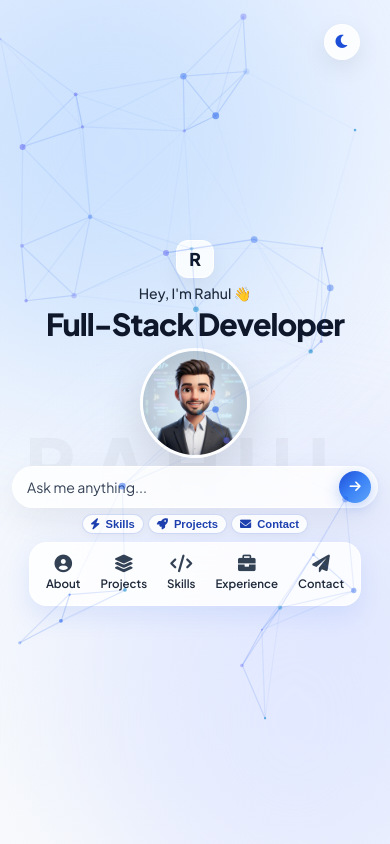
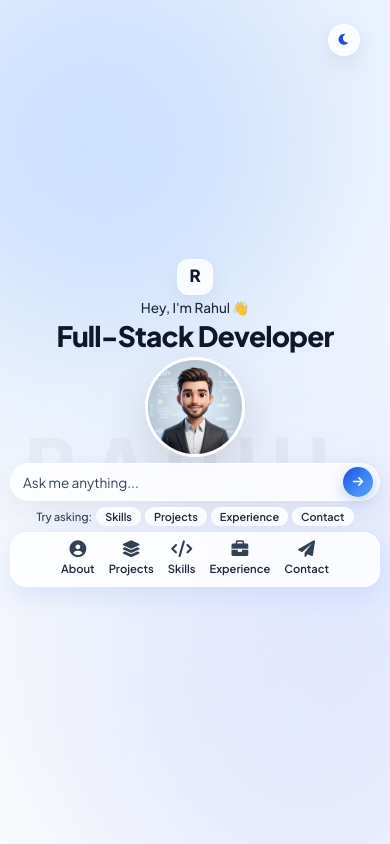
Before and after one commit to RahulSharma128/Rahulsharma128.github.io, a plain HTML site: page index.html in a window 390 px wide. Drawn offline with nearby package versions, Linux system fonts and the light colour scheme.

Commit message:
fix: Lock mobile home hero viewport with 100dvh scroll-lock, move particles.js to z-index:0 behind all pages with transparent section backgrounds, and redesign AI micro-prompt pills

```diff
--- a/index.html
+++ b/index.html
@@ -87,11 +87,13 @@
                 </button>
             </form>
 
-            <!-- AI Suggestion Quick Chips -->
-            <div class="ai-suggestion-chips">
-                <button type="button" class="chip-btn" onclick="submitAIQuery('skills')"><i class="fas fa-bolt"></i> Skills</button>
-                <button type="button" class="chip-btn" onclick="submitAIQuery('projects')"><i class="fas fa-rocket"></i> Projects</button>
-                <button type="button" class="chip-btn" onclick="submitAIQuery('contact')"><i class="fas fa-envelope"></i> Contact</button>
+            <!-- AI Suggestion Micro-Prompt Row -->
+            <div class="ai-suggestions-prompt">
+                <span class="prompt-label">Try asking:</span>
+                <button type="button" class="prompt-pill" onclick="submitAIQuery('skills')">Skills</button>
+                <button type="button" class="prompt-pill" onclick="submitAIQuery('projects')">Projects</button>
+                <button type="button" class="prompt-pill" onclick="submitAIQuery('experience')">Experience</button>
+                <button type="button" class="prompt-pill" onclick="submitAIQuery('contact')">Contact</button>
             </div>
 
             <!-- Bottom Floating Navigation Dock -->
--- a/script.js
+++ b/script.js
@@ -849,6 +849,7 @@ function navigateToView(viewId, event) {
 
     if (!viewId || viewId === 'home') {
         // Show Clean Hero Home
+        document.body.classList.add('home-view-active');
         if (appViewContainer) {
             appViewContainer.classList.remove('active-view');
             setTimeout(() => {
@@ -867,6 +868,7 @@ function navigateToView(viewId, event) {
     }
 
     // Hide Hero, Show Section View Container
+    document.body.classList.remove('home-view-active');
     if (heroSection) {
         heroSection.style.opacity = '0';
         setTimeout(() => {
@@ -1039,6 +1041,8 @@ window.addEventListener('load', () => {
     const hash = window.location.hash.replace('#', '');
     if (hash && ['about', 'skills', 'experience', 'projects', 'contact'].includes(hash)) {
         navigateToView(hash);
+    } else {
+        document.body.classList.add('home-view-active');
     }
 });
 
--- a/styles.css
+++ b/styles.css
@@ -158,7 +158,7 @@ p, li, span {
     left: 0;
     width: 100vw;
     height: 100vh;
-    z-index: 5;
+    z-index: 0;
     pointer-events: none;
 }
 
@@ -583,7 +583,7 @@ section {
    ========================================================================== */
 
 .about {
-    background-color: var(--bg-main);
+    background-color: transparent !important;
 }
 
 .about-content {
@@ -1457,6 +1457,16 @@ section {
 /* ==========================================================================
    STITCH SCREEN 2 (DEFAULT HERO HOME) LAYOUT STYLES
    ========================================================================== */
+/* Body Home View Lock Rule */
+body.home-view-active {
+    height: 100vh !important;
+    height: 100dvh !important;
+    max-height: 100vh !important;
+    overflow: hidden !important;
+    position: fixed;
+    width: 100%;
+}
+
 .hero-stitch-screen2 {
     height: 100vh;
     height: 100dvh;
@@ -1466,7 +1476,7 @@ section {
     align-items: center;
     justify-content: space-between;
     position: relative;
-    padding: 40px 20px 24px 20px;
+    padding: 30px 20px 20px 20px;
     background: var(--bg-hero-gradient);
     overflow: hidden;
     text-align: center;
@@ -1505,8 +1515,8 @@ section {
 }
 
 .brand-logo-badge {
-    width: 48px;
-    height: 48px;
+    width: 46px;
+    height: 46px;
     background: var(--pill-bg);
     backdrop-filter: blur(16px);
     border-radius: 16px;
@@ -1516,9 +1526,9 @@ section {
     box-shadow: 0 10px 25px rgba(0, 0, 0, 0.06);
     border: 1px solid var(--pill-border);
     font-weight: 800;
-    font-size: 1.4rem;
+    font-size: 1.35rem;
     color: var(--text-primary);
-    margin-bottom: 12px;
+    margin-bottom: 10px;
     transition: transform 0.3s ease;
     cursor: pointer;
 }
@@ -1528,29 +1538,29 @@ section {
 }
 
 .greeting-tag {
-    font-size: 1.15rem;
+    font-size: 1.1rem;
     color: var(--text-secondary);
     font-weight: 500;
-    margin-bottom: 6px;
+    margin-bottom: 4px;
 }
 
 .screen2-headline {
-    font-size: 3.4rem;
+    font-size: 3.2rem;
     font-weight: 800;
     color: var(--text-primary);
-    margin: 0 0 20px 0;
+    margin: 0 0 16px 0;
     letter-spacing: -1.5px;
     line-height: 1.1;
 }
 
 .avatar-memoji-container {
-    width: 180px;
-    height: 180px;
+    width: 170px;
+    height: 170px;
     border-radius: 50%;
     overflow: hidden;
     box-shadow: 0 20px 45px rgba(0, 0, 0, 0.12);
     border: 4px solid var(--pill-border);
-    margin-bottom: 20px;
+    margin-bottom: 16px;
     transition: transform 0.35s cubic-bezier(0.34, 1.56, 0.64, 1), box-shadow 0.35s ease;
     background: linear-gradient(180deg, rgba(241, 245, 249, 0.8) 0%, rgba(226, 232, 240, 0.8) 100%);
     flex-shrink: 0;
@@ -1578,7 +1588,7 @@ section {
     display: flex;
     align-items: center;
     box-shadow: 0 12px 35px rgba(0, 0, 0, 0.06);
-    margin-bottom: 12px;
+    margin-bottom: 10px;
     transition: box-shadow 0.25s, border-color 0.25s, transform 0.25s;
 }
 
@@ -1593,7 +1603,7 @@ section {
     background: transparent;
     outline: none;
     width: 100%;
-    font-size: 0.98rem;
+    font-size: 0.95rem;
     color: var(--text-primary);
     font-family: inherit;
 }
@@ -1603,8 +1613,8 @@ section {
 }
 
 .ai-search-btn {
-    width: 38px;
-    height: 38px;
+    width: 36px;
+    height: 36px;
     background: var(--accent-gradient);
     color: #ffffff;
     border: none;
@@ -1613,7 +1623,7 @@ section {
     display: flex;
     align-items: center;
     justify-content: center;
-    font-size: 0.9rem;
+    font-size: 0.88rem;
     transition: background 0.2s, transform 0.2s;
     flex-shrink: 0;
     box-shadow: 0 4px 15px rgba(37, 99, 235, 0.3);
@@ -1623,37 +1633,43 @@ section {
     transform: scale(1.08);
 }
 
-/* AI Suggestion Chips */
-.ai-suggestion-chips {
-    display: flex;
+/* AI Suggestion Micro-Prompt Row */
+.ai-suggestions-prompt {
+    display: flex;
+    align-items: center;
+    justify-content: center;
     gap: 8px;
-    margin-bottom: 24px;
-    justify-content: center;
+    margin-bottom: 20px;
     flex-wrap: wrap;
 }
 
-.chip-btn {
+.prompt-label {
+    font-size: 0.78rem;
+    color: var(--text-muted);
+    font-weight: 500;
+}
+
+.prompt-pill {
     background: var(--pill-bg);
-    border: 1px solid var(--tag-border);
-    color: var(--tag-text);
-    padding: 5px 14px;
-    border-radius: 50px;
-    font-size: 0.8rem;
+    border: 1px solid var(--pill-border);
+    color: var(--text-secondary);
+    padding: 3px 12px;
+    border-radius: 12px;
+    font-size: 0.75rem;
     font-weight: 600;
     cursor: pointer;
-    display: inline-flex;
-    align-items: center;
-    gap: 6px;
     transition: all 0.2s ease;
     backdrop-filter: blur(12px);
-    box-shadow: 0 2px 8px rgba(0, 0, 0, 0.03);
-}
-
-.chip-btn:hover {
-    background: var(--accent-primary);
+    box-shadow: 0 2px 8px rgba(0, 0, 0, 0.02);
+    font-family: inherit;
+}
+
+.prompt-pill:hover {
+    background: var(--accent-gradient);
     color: #ffffff;
-    transform: translateY(-2px);
-    box-shadow: 0 4px 15px rgba(37, 99, 235, 0.25);
+    border-color: transparent;
+    transform: translateY(-1px);
+    box-shadow: 0 4px 12px rgba(37, 99, 235, 0.25);
 }
 
 .bottom-dock-nav {
@@ -1793,7 +1809,7 @@ section {
 
 @media (max-width: 768px) {
     .hero-stitch-screen2 {
-        padding: 16px 12px 14px 12px;
+        padding: 12px 10px 10px 10px;
         height: 100vh;
         height: 100dvh;
         max-height: 100vh;
@@ -1801,77 +1817,89 @@ section {
     }
 
     .hero-top-controls {
-        top: 10px;
-        right: 12px;
+        top: 8px;
+        right: 10px;
+    }
+
+    .hero-theme-toggle {
+        width: 32px;
+        height: 32px;
+        font-size: 0.78rem;
     }
 
     .brand-logo-badge {
-        width: 38px;
-        height: 38px;
-        font-size: 1.1rem;
-        margin-bottom: 4px;
+        width: 36px;
+        height: 36px;
+        font-size: 1.05rem;
+        margin-bottom: 2px;
         border-radius: 12px;
     }
 
     .greeting-tag {
-        font-size: 0.88rem;
+        font-size: 0.85rem;
         margin-bottom: 2px;
     }
 
     .screen2-headline {
-        font-size: 1.9rem;
-        margin: 0 0 8px 0;
-        letter-spacing: -1px;
+        font-size: 1.75rem;
+        margin: 0 0 6px 0;
+        letter-spacing: -0.8px;
     }
 
     .avatar-memoji-container {
-        width: 110px;
-        height: 110px;
-        margin-bottom: 8px;
+        width: 100px;
+        height: 100px;
+        margin-bottom: 6px;
         border-width: 3px;
     }
 
     .ai-search-box {
         margin-bottom: 6px;
-        padding: 4px 6px 4px 14px;
+        padding: 3px 6px 3px 12px;
     }
 
     .ai-search-box input {
-        font-size: 0.88rem;
+        font-size: 0.85rem;
     }
 
     .ai-search-btn {
-        width: 32px;
-        height: 32px;
-        font-size: 0.8rem;
-    }
-
-    .ai-suggestion-chips {
-        margin-bottom: 8px;
+        width: 30px;
+        height: 30px;
+        font-size: 0.75rem;
+    }
+
+    .ai-suggestions-prompt {
+        margin-bottom: 6px;
         gap: 4px;
     }
 
-    .chip-btn {
-        padding: 3px 8px;
+    .prompt-label {
         font-size: 0.7rem;
     }
 
+    .prompt-pill {
+        padding: 2px 8px;
+        font-size: 0.68rem;
+    }
+
     .bottom-dock-nav {
-        gap: 4px;
-        padding: 6px 8px;
-        border-radius: 18px;
+        gap: 2px;
+        padding: 4px 6px;
+        border-radius: 16px;
+        width: 100%;
+        max-width: 100%;
     }
 
     .dock-item {
-        padding: 6px 8px;
+        padding: 4px 6px;
         min-width: auto;
-        font-size: 0.72rem;
+        font-size: 0.7rem;
         border-radius: 10px;
         gap: 2px;
     }
 
     .dock-item i {
-        font-size: 1.1rem;
+        font-size: 1.05rem;
     }
 }
 
```
